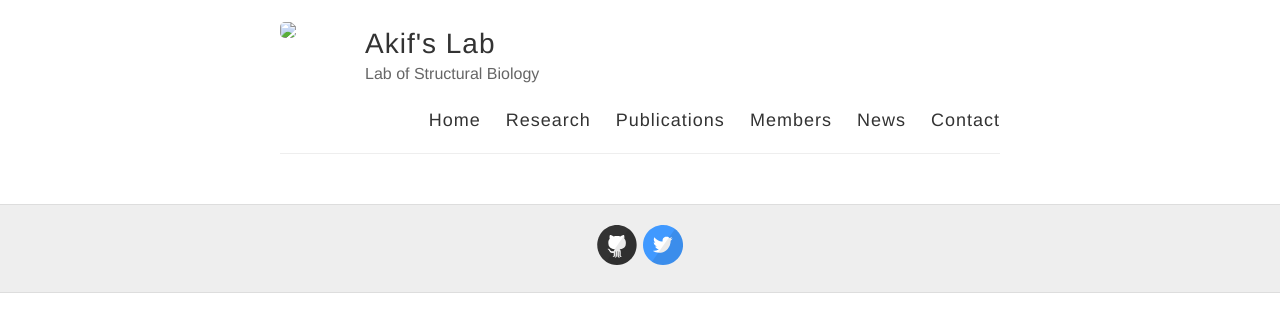
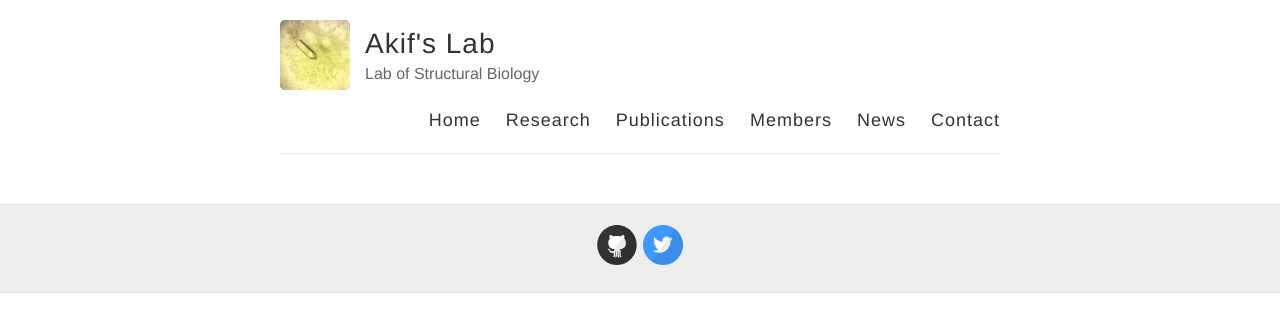
Before and after one commit to akifslab/akifslab.github.io, a Jekyll site: the page built from contact.md, in a window 1280 px wide. Shown: the top 332 px of the page. Built offline with Jekyll 4.4.1, drawn with Linux system fonts in a browser that asks for light colours; our own code applies the rules of GitHub Pages for plain Markdown files.

Commit message:
Update _config.yml

```diff
--- a/_config.yml
+++ b/_config.yml
@@ -9,7 +9,7 @@ name: Akif's Lab
 description: Lab of Structural Biology
 
 # URL of your avatar or profile pic (you could use your GitHub profile pic)
-avatar: akifslab_logo.jpeg
+avatar: https://raw.githubusercontent.com/akifslab/akifslab.github.io/master/akifslab_logo.jpeg
 
 #
 # Flags below are optional
```
